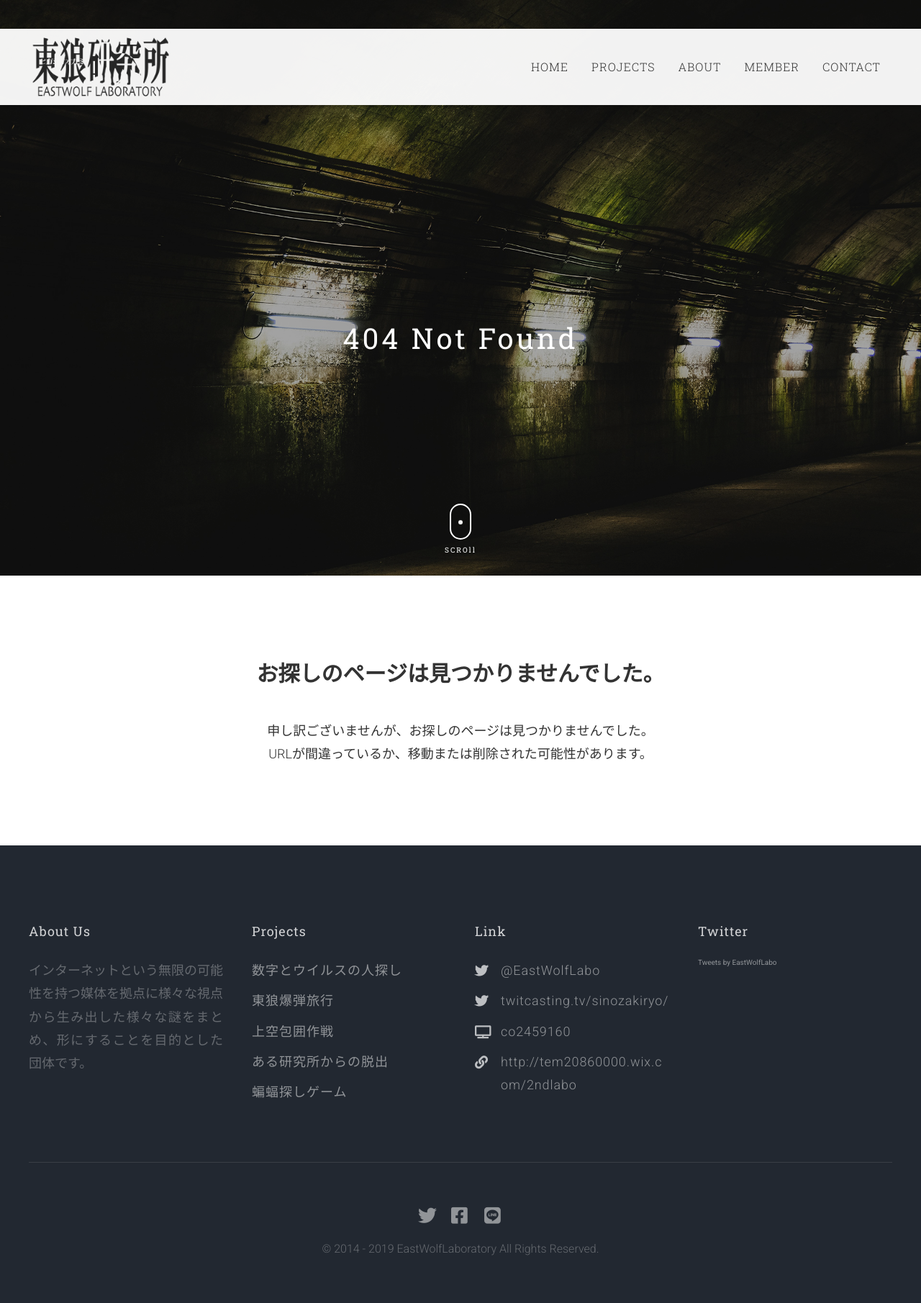
After one commit to Waterfox-skjp/EastWolfLabo, a PHP site: page /404.php in a window 1280 px wide. The commit adds this page. Shown: the whole page at 72% size. Run offline with PHP 8.4, Linux system fonts and the light colour scheme; some libraries are stand-ins or nearby versions.

Commit message:
404ページを追加

```diff
--- /dev/null
+++ b/404.php
@@ -0,0 +1,33 @@
+<!DOCTYPE html>
+<html lang="ja">
+<head>
+<?php
+	$title = '404 Not Found';
+	include_once($_SERVER['DOCUMENT_ROOT'] . '/include/head.php');
+?>
+</head>
+<body class="notfound">
+	<div class="wrap">
+		<?php include_once($_SERVER['DOCUMENT_ROOT'] . '/include/header.php'); ?>
+		<main>
+			<div id="js-main-visual" class="main-visual">
+				<h1 class="page-title">404 Not Found</h1>
+				<div class="bottom-scroll">
+					<a href="#anchor-contents">
+						<div class="icon-mouse"></div>
+						<span>SCROll</span>
+					</a>
+				</div>
+			</div>
+			<div id="anchor-contents" class="notfound-detail">
+				<div class="inner-wrap">
+					<p class="large-font">お探しのページは見つかりませんでした。</p>
+					<p>申し訳ございませんが、お探しのページは見つかりませんでした。<br>URLが間違っているか、移動または削除された可能性があります。</p>
+				</div>
+			</div>
+		</main>
+		<?php include_once($_SERVER['DOCUMENT_ROOT'] . '/include/footer.php'); ?>
+	</div>
+<?php include_once($_SERVER['DOCUMENT_ROOT'] . '/include/script.php'); ?>
+</body>
+</html>
--- a/scss/_contact-sp.scss
+++ b/scss/_other-sp.scss
@@ -8,3 +8,10 @@
 		}
 	}
 }
+
+.notfound {
+	.notfound-detail { padding: px(110) 0;
+		p { text-align: justify; }
+		.large-font { @include vmin(36); }
+	}
+}
--- a/scss/_contact.scss
+++ b/scss/_other.scss
@@ -26,3 +26,13 @@
 		}
 	}
 }
+
+.notfound {
+	.main-visual {
+		background-image: url(/images/notfound/main-visual.jpg);
+	}
+	.notfound-detail { padding: 110px 0;
+		p { text-align: center; }
+		.large-font { font-size: 30px; font-weight: bold; }
+	}
+}
--- a/scss/style.scss
+++ b/scss/style.scss
@@ -30,8 +30,8 @@ $alphabetFont: 'Roboto Slab', Arial, sans-serif;
 // Member
 @import 'member';
 
-// Contact
-@import 'contact';
+// Other
+@import 'other';
 
 /* スマートフォン
 ----------------------------------------------------------------------------*/
@@ -52,7 +52,7 @@ $alphabetFont: 'Roboto Slab', Arial, sans-serif;
 // Member
 @import 'member-sp';
 
-// Contact
-@import 'contact-sp';
+// Other
+@import 'other-sp';
 
 }
```
Also changed, not shown: .htaccess, css/style.css, images/notfound/main-visual.jpg (added).
